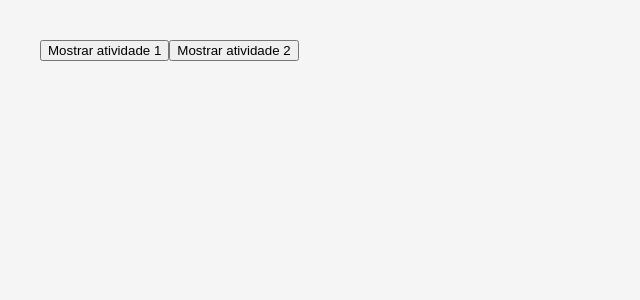
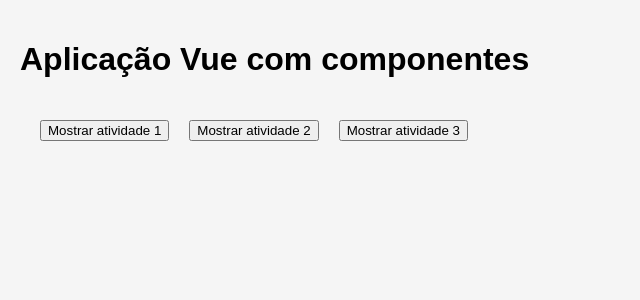
Before and after one commit to DaGitFella/vue, a Vue app in the folder hello-vue/: page / in a window 1280 px wide. Shown: the top 300 px of the page, without its empty margins (0-640 px from the left). Built offline with nearby package versions, Linux system fonts and the light colour scheme.

Commit message:
working on unit 3

```diff
--- a/hello-vue/src/App.vue
+++ b/hello-vue/src/App.vue
@@ -1,10 +1,15 @@
 <template>
-  <div>
+  <h1>Aplicação Vue com componentes</h1>
+
+  <div class="show-buttons-list">
     <button @click="exibirAtividadeUm = !exibirAtividadeUm">
       {{ exibirAtividadeUm ? 'Ocultar' : 'Mostrar' }} atividade 1
     </button>
     <button @click="exibirAtividadeDois = !exibirAtividadeDois">
       {{ exibirAtividadeDois ? 'Ocultar' : 'Mostrar' }} atividade 2
+    </button>
+    <button @click="exibirAtividadeTres = !exibirAtividadeTres">
+      {{ exibirAtividadeTres ? 'Ocultar': 'Mostrar' }} atividade 3
     </button>
   </div>
 
@@ -17,15 +22,30 @@
     <h2>Listagem simples</h2>
     <atividade-dois />
   </div>
+
+  <div v-if="exibirAtividadeTres">
+    <h2>Exibição condicional</h2>
+
+    <Mensagem v-if="mostrar"/>
+    <p v-else>Nenhuma mensagem registrada.</p>
+
+    <button @click="mostrar = !mostrar">
+      Alterar exibição
+    </button>
+
+  </div>
 </template>
 
 <script setup lang="ts">
 import { ref } from 'vue'
 import atividadeUm from './components/atividadeUm.vue';
 import atividadeDois from './components/atividadeDois.vue';
+import Mensagem from './components/Mensagem.vue';
 
 const exibirAtividadeUm = ref(false)
 const exibirAtividadeDois = ref(false)
+const exibirAtividadeTres = ref(false)
+const mostrar = ref(false)
 
 </script>
 
@@ -35,4 +55,9 @@
   text-align: center;
 }
 
+.show-buttons-list {
+  display: flex;
+  gap: 20px;
+}
+
 </style>
--- /dev/null
+++ b/hello-vue/src/components/Mensagem.vue
@@ -0,0 +1,12 @@
+<template>
+  <p>Este é o primeiro componente Vue!</p>
+</template>
+
+<script setup></script>
+
+<style scoped>
+p {
+  color: #333;
+  font-size: 1.1rem;
+}
+</style>
```
Also changed, not shown: 1 other file (tests, documents, lock files or other folders).
